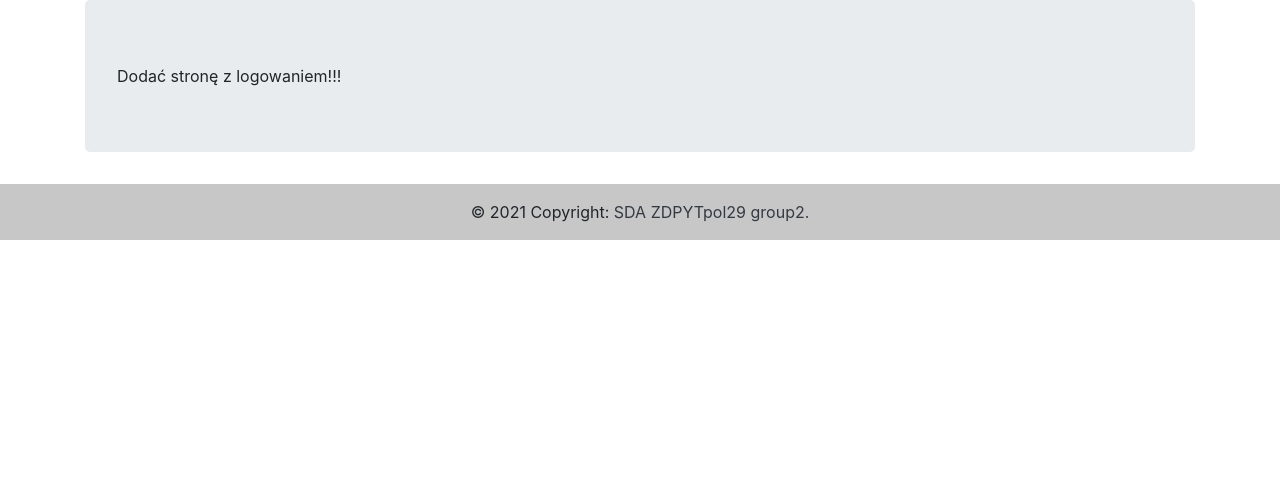
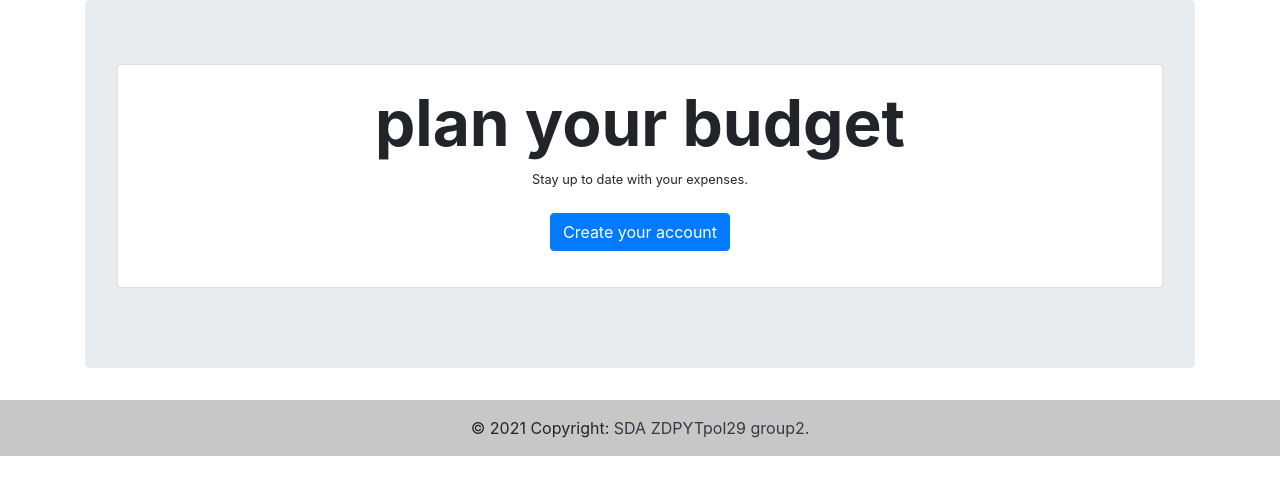
Before and after one commit to SDA-projekt-koncowy/Domowy_budzet, a Django app: page / in a window 1280 px wide. Shown: the part 56-551 px from the top of the page. Run offline with Django 3.2, Linux system fonts and the light colour scheme; some libraries are stand-ins or nearby versions.

Commit message:
Add button register_page to view register

```diff
--- a/home_budget/budget/templates/register_page.html
+++ b/home_budget/budget/templates/register_page.html
@@ -1,4 +1,14 @@
 {% extends "base.html" %}
 {% block content %}
-    Dodać stronę z logowaniem!!!
+  <div class="card mb-3">
+    <div class="card-body">
+      <div style="text-align: center" class="mb-3">
+        <h1 style="font-size: 4em"><strong>plan your budget</strong></h1>
+        <small>Stay up to date with your expenses.</small><br><br>
+        <a href="/" class="btn btn-primary">Create your account</a>
+        <br>
+
+      </div>
+    </div>
+  </div>
 {% endblock %}
```
